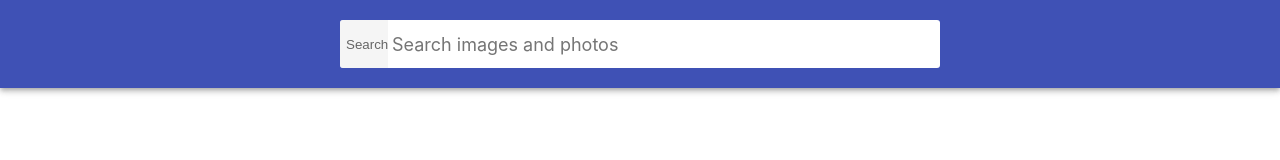
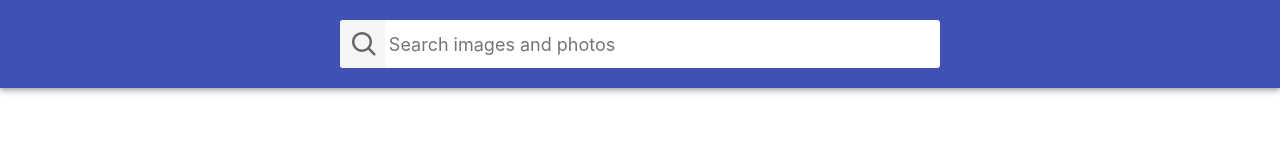
Before and after one commit to panchenko-kate/goit-react-hw-03-image-finder, a React (Create React App) app: page / in a window 1280 px wide. Shown: the top 160 px of the page. Built offline with nearby package versions, Linux system fonts and the light colour scheme.

Commit message:
add svg for search btn

```diff
--- a/package.json
+++ b/package.json
@@ -10,6 +10,7 @@
     "axios": "^1.3.4",
     "react": "^18.1.0",
     "react-dom": "^18.1.0",
+    "react-icons": "^4.8.0",
     "react-loader-spinner": "^5.3.4",
     "react-scripts": "5.0.1",
     "react-toastify": "^9.1.1",
--- a/src/components/Button/Button.styled.jsx
+++ b/src/components/Button/Button.styled.jsx
@@ -5,7 +5,6 @@ export const Btn = styled.button`
     margin: 16px auto;
     width: 200px;
     height: 48px;
-    font: inherit;
     font-size: 20px;
     border: 0;
     opacity: 1;
--- a/src/components/Searchbar/Searchbar.jsx
+++ b/src/components/Searchbar/Searchbar.jsx
@@ -1,4 +1,5 @@
 import { Component } from "react";
+import { CgSearch } from "react-icons/cg"
 import { Div, Form, Input, Btn } from './Searchbar.styled';
 
 export default class SearchBar extends Component {
@@ -27,13 +28,11 @@ export default class SearchBar extends Component {
             <Div className="searchbar">
             <Form onSubmit={this.handleSubmit}>
             <Btn type="submit">
-                <span>Search</span>
+                <CgSearch  />
             </Btn>
                 {/* <Label> */}
                 <Input
                 type="text"
-                // autocomplete="off"
-                // autofocus
                 placeholder="Search images and photos"
                 value={this.state.tag}
                 onChange={this.hangleTagChange}
--- a/src/components/Searchbar/Searchbar.styled.jsx
+++ b/src/components/Searchbar/Searchbar.styled.jsx
@@ -34,10 +34,9 @@ export const Btn = styled.button`
     width: 48px;
     height: 48px;
     border: 0;
-    /* background-image: url('https://image.flaticon.com/icons/svg/149/149852.svg'); */
-    background-size: 40%;
-    background-repeat: no-repeat;
+    padding-top: 10px;
     background-position: center;
+    font-size: 30px;
     opacity: 0.6;
     transition: opacity 250ms cubic-bezier(0.4, 0, 0.2, 1);
     cursor: pointer;
```
Also changed, not shown: 1 other file (tests, documents, lock files or other folders).
